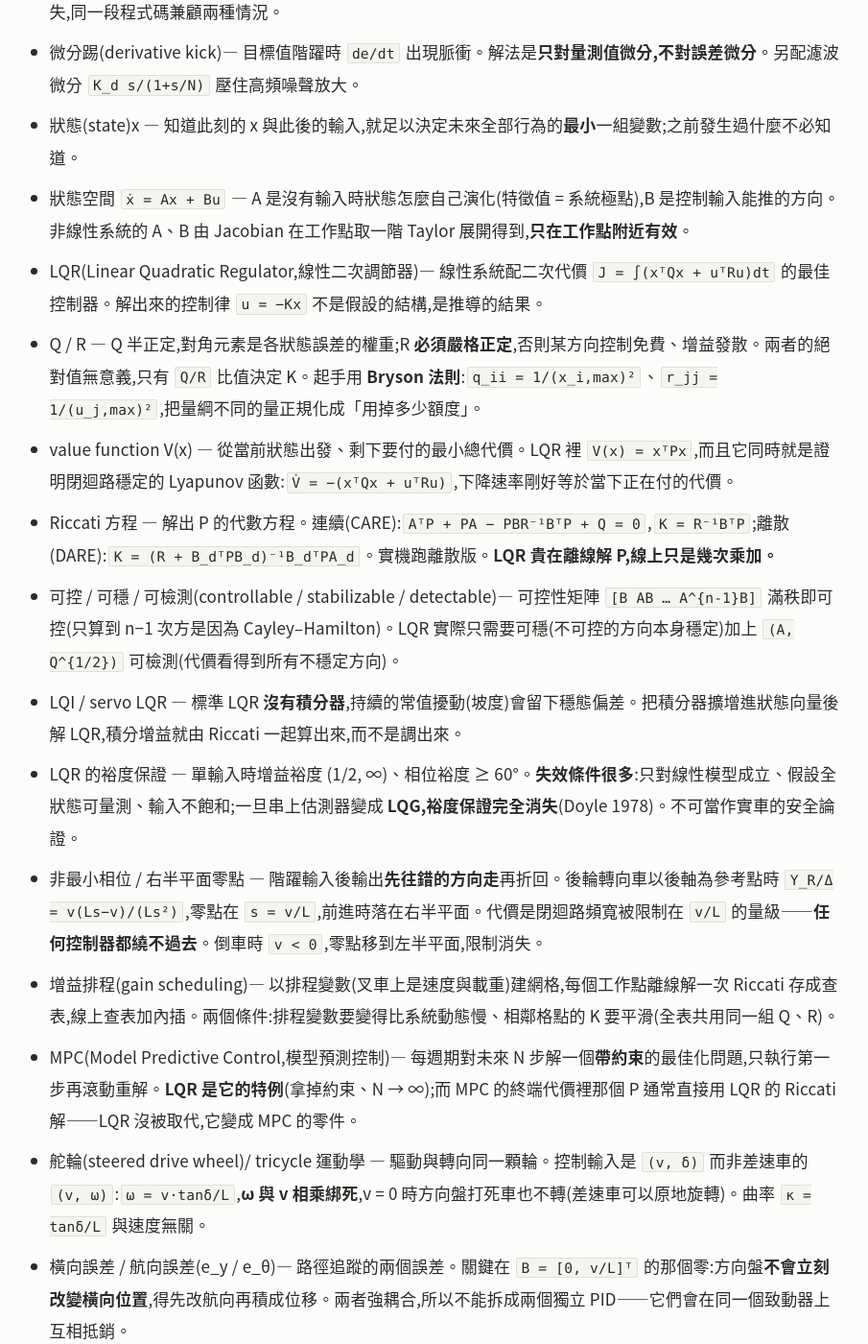
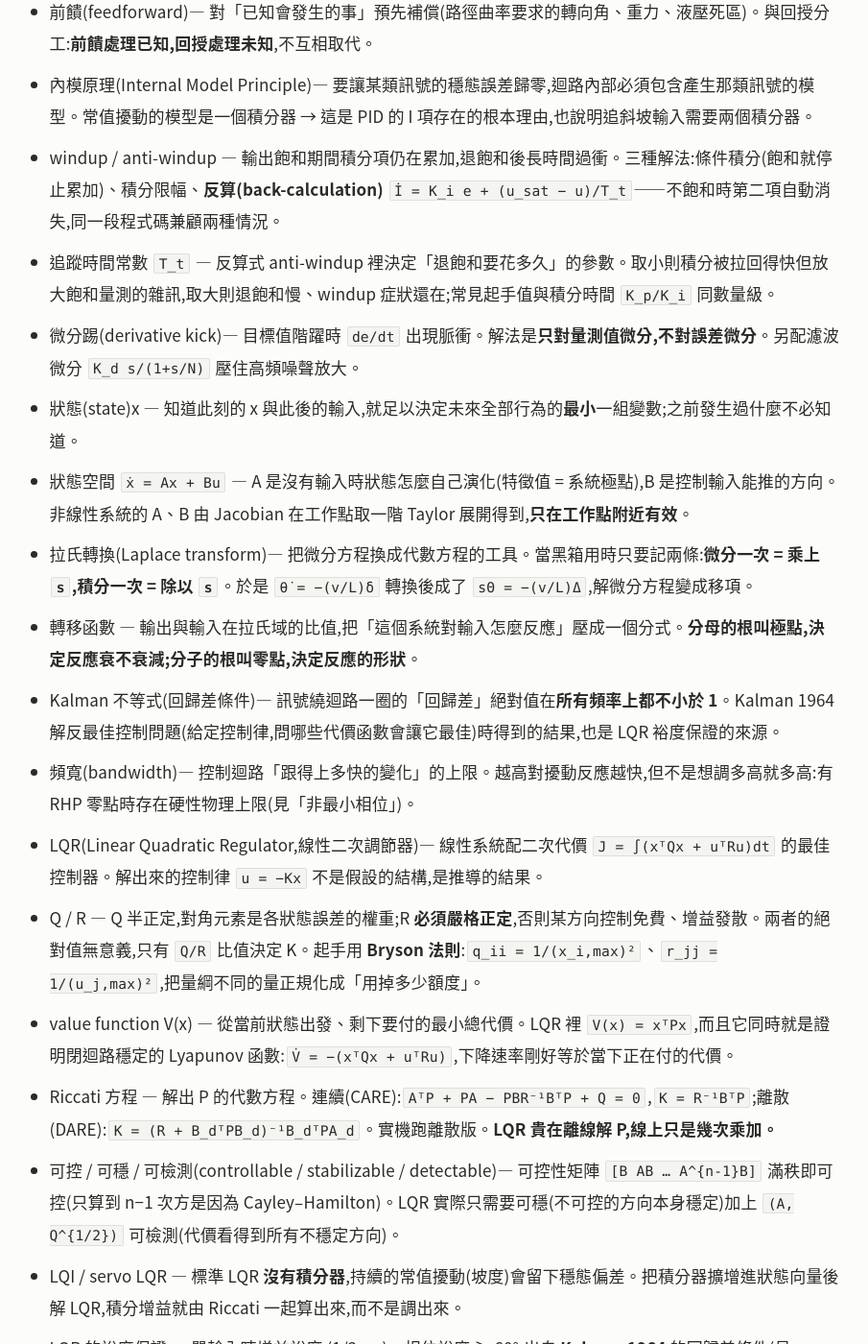
Before and after one commit to wicanr2/robot-notes, a Jekyll site: the page built from CONTEXT.md, in a window 1280 px wide and 1400 px high, scrolled down 8430 px. Shown: the whole window at 96% size, without its empty margins (189-1094 px from the left). Built offline with Jekyll 4.4.1, drawn with Linux system fonts in a browser that asks for light colours; our own code applies the rules of GitHub Pages for plain Markdown files; some of the changed text lies outside the part shown.

Commit message:
CONTEXT:同步 R20.1 新增的術語
R20.1 在正文補了一批當場翻譯,但術語表沒跟著更新,補上:

- 拉氏轉換、轉移函數、Kalman 不等式、頻寬 —— §10.2 那段 RHP 零點推導
  用到的整套語言,原本一個詞都不在表裡
- 追蹤時間常數 T_t
- 二次規劃 QP、終端不變集 Ω
- 支撐三角形、傾覆條件(§11.1 新增的推導,放「機構與動力」節,
  因為它是機構性質不是控制概念)

另修一條已經對不上正文的詞條:「LQR 的裕度保證」原本沒寫出處,
正文已改引 Kalman 1964,術語表補上同一個指向。

Co-Authored-By: Claude Opus 5 (1M context) <noreply@anthropic.com>

```diff
--- a/CONTEXT.md
+++ b/CONTEXT.md
@@ -28,6 +28,8 @@
 ## 機構與動力
 - 差速驅動(Differential Drive)— 兩個獨立驅動輪 + 萬向輪,靠左右輪速差轉向。
 - 輪轂馬達(Hub Motor)— 馬達整合在輪子裡的形式。
+- 支撐三角形(stability triangle)— 三輪平衡重式叉車只有三個接地點,合成重心必須留在它們圍成的三角形內。**是三角形不是矩形**:後方只有一個接地點,往後兩角的方向餘裕比往正側面小得多。
+- 傾覆條件 — 轉彎時側向慣性力對傾覆軸的力矩 `m·a·h` 超過重力的抵抗力矩 `m·g·d` 就翻(`h` = 重心高度,`d` = 重心到傾覆軸的水平距離)。**質量 `m` 兩邊約掉**——決定翻不翻的是幾何不是載重。代入 `a = v²/R` 得轉彎速度上限 `v_max = √(g·d·R/h)`:舉高讓 `h` 變兩倍,容許速度降到 `1/√2`。這條式子劃的是**控制器不該進入的區域**,不是控制器該去穩住的區域。
 - BLDC — 無刷直流馬達。
 - FOC — 磁場導向控制,現代無刷馬達的主流控制法。
 - 行星減速機 — 用行星齒輪組放大扭矩、降低轉速的減速機構。
@@ -148,18 +150,25 @@
 - 前饋(feedforward)— 對「已知會發生的事」預先補償(路徑曲率要求的轉向角、重力、液壓死區)。與回授分工:**前饋處理已知,回授處理未知**,不互相取代。
 - 內模原理(Internal Model Principle)— 要讓某類訊號的穩態誤差歸零,迴路內部必須包含產生那類訊號的模型。常值擾動的模型是一個積分器 → 這是 PID 的 I 項存在的根本理由,也說明追斜坡輸入需要兩個積分器。
 - windup / anti-windup — 輸出飽和期間積分項仍在累加,退飽和後長時間過衝。三種解法:條件積分(飽和就停止累加)、積分限幅、**反算(back-calculation)** `İ = K_i e + (u_sat − u)/T_t`——不飽和時第二項自動消失,同一段程式碼兼顧兩種情況。
+- 追蹤時間常數 `T_t` — 反算式 anti-windup 裡決定「退飽和要花多久」的參數。取小則積分被拉回得快但放大飽和量測的雜訊,取大則退飽和慢、windup 症狀還在;常見起手值與積分時間 `K_p/K_i` 同數量級。
 - 微分踢(derivative kick)— 目標值階躍時 `de/dt` 出現脈衝。解法是**只對量測值微分,不對誤差微分**。另配濾波微分 `K_d s/(1+s/N)` 壓住高頻噪聲放大。
 - 狀態(state)x — 知道此刻的 x 與此後的輸入,就足以決定未來全部行為的**最小**一組變數;之前發生過什麼不必知道。
 - 狀態空間 `ẋ = Ax + Bu` — A 是沒有輸入時狀態怎麼自己演化(特徵值 = 系統極點),B 是控制輸入能推的方向。非線性系統的 A、B 由 Jacobian 在工作點取一階 Taylor 展開得到,**只在工作點附近有效**。
+- 拉氏轉換(Laplace transform)— 把微分方程換成代數方程的工具。當黑箱用時只要記兩條:**微分一次 = 乘上 `s`,積分一次 = 除以 `s`**。於是 `θ̇ = −(v/L)δ` 轉換後成了 `sΘ = −(v/L)Δ`,解微分方程變成移項。
+- 轉移函數 — 輸出與輸入在拉氏域的比值,把「這個系統對輸入怎麼反應」壓成一個分式。**分母的根叫極點,決定反應衰不衰減;分子的根叫零點,決定反應的形狀**。
+- Kalman 不等式(回歸差條件)— 訊號繞迴路一圈的「回歸差」絕對值在**所有頻率上都不小於 1**。Kalman 1964 解反最佳控制問題(給定控制律,問哪些代價函數會讓它最佳)時得到的結果,也是 LQR 裕度保證的來源。
+- 頻寬(bandwidth)— 控制迴路「跟得上多快的變化」的上限。越高對擾動反應越快,但不是想調多高就多高:有 RHP 零點時存在硬性物理上限(見「非最小相位」)。
 - LQR(Linear Quadratic Regulator,線性二次調節器)— 線性系統配二次代價 `J = ∫(xᵀQx + uᵀRu)dt` 的最佳控制器。解出來的控制律 `u = −Kx` 不是假設的結構,是推導的結果。
 - Q / R — Q 半正定,對角元素是各狀態誤差的權重;R **必須嚴格正定**,否則某方向控制免費、增益發散。兩者的絕對值無意義,只有 `Q/R` 比值決定 K。起手用 **Bryson 法則**:`q_ii = 1/(x_i,max)²`、`r_jj = 1/(u_j,max)²`,把量綱不同的量正規化成「用掉多少額度」。
 - value function V(x) — 從當前狀態出發、剩下要付的最小總代價。LQR 裡 `V(x) = xᵀPx`,而且它同時就是證明閉迴路穩定的 Lyapunov 函數:`V̇ = −(xᵀQx + uᵀRu)`,下降速率剛好等於當下正在付的代價。
 - Riccati 方程 — 解出 P 的代數方程。連續(CARE):`AᵀP + PA − PBR⁻¹BᵀP + Q = 0`,`K = R⁻¹BᵀP`;離散(DARE):`K = (R + B_dᵀPB_d)⁻¹B_dᵀPA_d`。實機跑離散版。**LQR 貴在離線解 P,線上只是幾次乘加。**
 - 可控 / 可穩 / 可檢測(controllable / stabilizable / detectable)— 可控性矩陣 `[B AB … A^{n-1}B]` 滿秩即可控(只算到 n−1 次方是因為 Cayley–Hamilton)。LQR 實際只需要可穩(不可控的方向本身穩定)加上 `(A, Q^{1/2})` 可檢測(代價看得到所有不穩定方向)。
 - LQI / servo LQR — 標準 LQR **沒有積分器**,持續的常值擾動(坡度)會留下穩態偏差。把積分器擴增進狀態向量後解 LQR,積分增益就由 Riccati 一起算出來,而不是調出來。
-- LQR 的裕度保證 — 單輸入時增益裕度 (1/2, ∞)、相位裕度 ≥ 60°。**失效條件很多**:只對線性模型成立、假設全狀態可量測、輸入不飽和;一旦串上估測器變成 **LQG,裕度保證完全消失**(Doyle 1978)。不可當作實車的安全論證。
+- LQR 的裕度保證 — 單輸入時增益裕度 (1/2, ∞)、相位裕度 ≥ 60°,出自 **Kalman 1964** 的回歸差條件(見「Kalman 不等式」)。**失效條件很多**:只對線性模型成立、假設全狀態可量測、輸入不飽和;一旦串上估測器變成 **LQG,裕度保證完全消失**(Doyle 1978)。不可當作實車的安全論證。
 - 非最小相位 / 右半平面零點 — 階躍輸入後輸出**先往錯的方向走**再折回。後輪轉向車以後軸為參考點時 `Y_R/Δ = v(Ls−v)/(Ls²)`,零點在 `s = v/L`,前進時落在右半平面。代價是閉迴路頻寬被限制在 `v/L` 的量級——**任何控制器都繞不過去**。倒車時 `v < 0`,零點移到左半平面,限制消失。
 - 增益排程(gain scheduling)— 以排程變數(叉車上是速度與載重)建網格,每個工作點離線解一次 Riccati 存成查表,線上查表加內插。兩個條件:排程變數要變得比系統動態慢、相鄰格點的 K 要平滑(全表共用同一組 Q、R)。
+- 二次規劃(QP,quadratic programming)— 代價是二次的、限制式是線性的最佳化問題,有成熟的求解器。MPC 每個控制週期線上解的就是它;求解時間不是定值,即時系統要為最壞情況預留或設迭代上限。
+- 終端不變集 Ω — 有約束的 MPC 要保證穩定性,除了用 LQR 的 `P` 當終端代價,**還需要一個終端約束 `x_N ∈ Ω`**:在那個集合裡無約束的 LQR 律本身就可行且穩定。只講終端代價是漏了一半。
 - MPC(Model Predictive Control,模型預測控制)— 每週期對未來 N 步解一個**帶約束**的最佳化問題,只執行第一步再滾動重解。**LQR 是它的特例**(拿掉約束、N → ∞);而 MPC 的終端代價裡那個 P 通常直接用 LQR 的 Riccati 解——LQR 沒被取代,它變成 MPC 的零件。
 - 舵輪(steered drive wheel)/ tricycle 運動學 — 驅動與轉向同一顆輪。控制輸入是 `(v, δ)` 而非差速車的 `(v, ω)`:`ω = v·tanδ/L`,**ω 與 v 相乘綁死**,v = 0 時方向盤打死車也不轉(差速車可以原地旋轉)。曲率 `κ = tanδ/L` 與速度無關。
 - 橫向誤差 / 航向誤差(e_y / e_θ)— 路徑追蹤的兩個誤差。關鍵在 `B = [0, v/L]ᵀ` 的那個零:方向盤**不會立刻改變橫向位置**,得先改航向再積成位移。兩者強耦合,所以不能拆成兩個獨立 PID——它們會在同一個致動器上互相抵銷。
```
